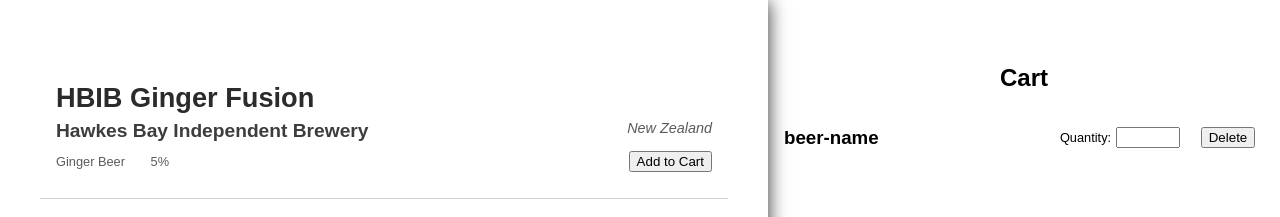
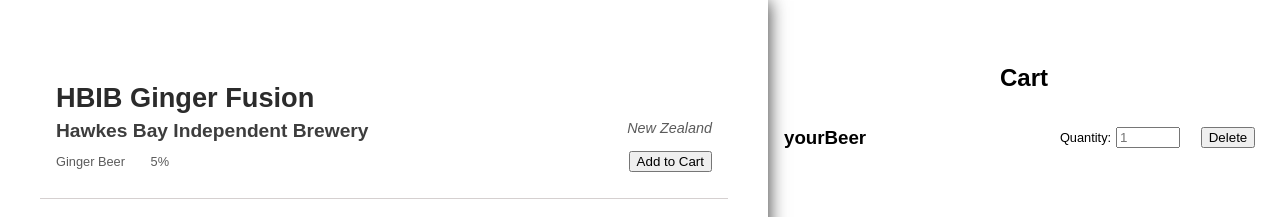
Before and after one commit to Jae-Huh/shopping-cart-react-redux, a React (Create React App) app: page / in a window 1280 px wide. Shown: the top 217 px of the page. Built offline with nearby package versions, Linux system fonts and the light colour scheme.

Commit message:
Use an action and reducer to render the cart component

```diff
--- /dev/null
+++ b/src/actions/index.js
@@ -0,0 +1,8 @@
+export const ADD_TO_CART = 'ADD_TO_CART'
+
+export const addTocart = (beer) => {
+  return {
+    type: ADD_TO_CART,
+    beerName: beer
+  }
+}
--- a/src/components/Cart/Cart.js
+++ b/src/components/Cart/Cart.js
@@ -1,15 +1,25 @@
 import React from 'react'
+import { connect } from 'react-redux'
 
 import './Cart.css'
 import CartItem from '../CartItem/CartItem'
+import addToCart from '../../reducers'
 
-const Cart = () => {
+const Cart = (props) => {
   return (
     <div className="cart">
       <h1 className="cart-title">Cart</h1>
-      <CartItem />
+      {props.beersInCart.map((beer, i) => {
+        return <CartItem beerName={beer.beerName} quantity={beer.quantity} key={i} />
+      })}
     </div>
   )
 }
 
-export default Cart
+function mapStateToProps (state) {
+  return {
+    beersInCart: state.addToCart
+  }
+}
+
+export default connect(mapStateToProps)(Cart)
--- a/src/components/CartItem/CartItem.js
+++ b/src/components/CartItem/CartItem.js
@@ -2,13 +2,13 @@ import React from 'react'
 
 import './CartItem.css'
 
-const CartItem = () => {
+const CartItem = (props) => {
   return (
     <div className="cart-item">
-      <h3 className="cart-beer-name">beer-name</h3>
+      <h3 className="cart-beer-name">{props.beerName}</h3>
       <label className="cart-quantity">
         Quantity:<br />
-        <input className="beer-quantity" type="number" min="1" max="100" />
+        <input className="beer-quantity" type="number" min="1" max="100" placeholder={props.quantity} />
       </label>
       <div className="cart-button-container">
         <button className="cart-delete-button">Delete</button>
--- /dev/null
+++ b/src/reducers/add-to-cart.js
@@ -0,0 +1,15 @@
+import { ADD_TO_CART } from '../actions'
+
+const initialState = [{'beerName':'yourBeer', quantity: 1}]
+
+const addToCart = (state = initialState, action) => {
+  switch (action.type) {
+    case ADD_TO_CART:
+      return [...state, {'beerName': action.beerName, 'quantity': 1}]
+
+    default:
+      return state
+  }
+}
+
+export default addToCart
--- a/src/reducers/index.js
+++ b/src/reducers/index.js
@@ -1,7 +1,7 @@
 import { combineReducers } from 'redux'
 
-// import reducers and list in combinereducers
+import addToCart from './add-to-cart'
 
 export default combineReducers({
-
+  addToCart
 })
```
